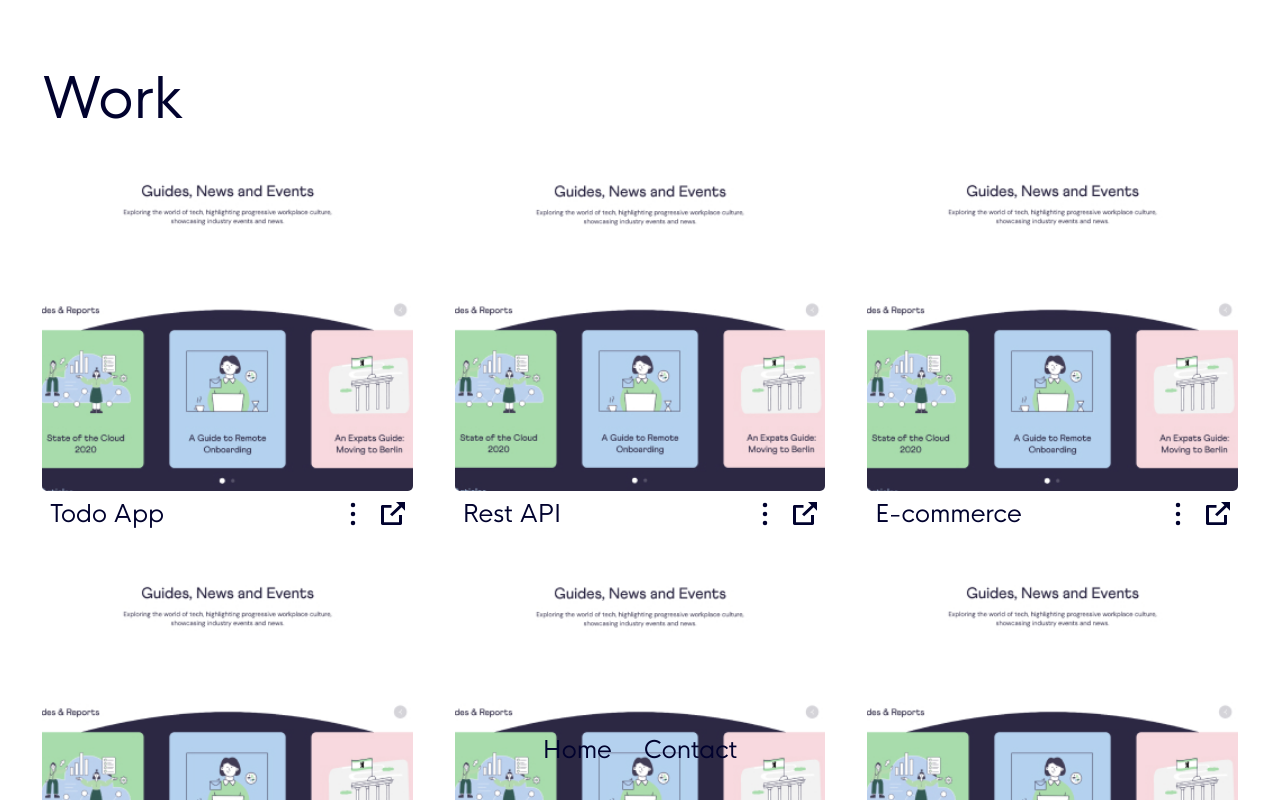
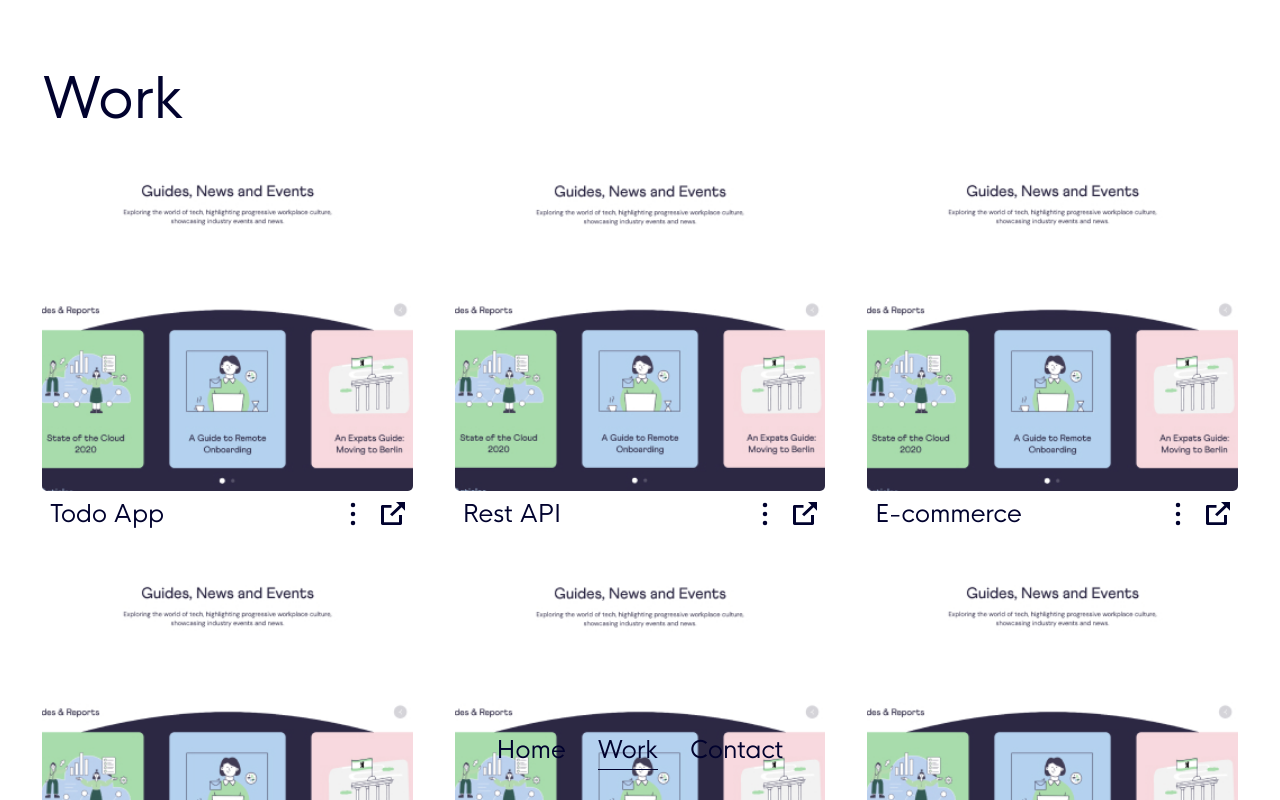
Before and after one commit to NuckFuggets/portfolio, a Next.js app: page /work in a window 1280 px wide. Shown: the top 800 px of the page. Built offline with nearby package versions, Linux system fonts and the light colour scheme.

Commit message:
Changed Navigation

```diff
--- /dev/null
+++ b/components/Navigation.js
@@ -0,0 +1,65 @@
+import Link from "next/link";
+import { motion } from "framer-motion";
+import styled from "styled-components";
+
+const Nav = styled.nav`
+  display: flex;
+  position: fixed;
+  bottom: 0;
+  left: 0;
+  width: 100%;
+  color: ${(props) => (props.light ? "#fff" : "#01022e")};
+  font-size: 24px;
+  align-items: center;
+  justify-content: center;
+  margin-bottom: 32px;
+`;
+
+const LinkSpacer = styled.span`
+  margin-left: 32px;
+  display: inline-block;
+`;
+
+const ActiveMenuItem = styled.span`
+  border-bottom: 1px solid black;
+  padding-bottom: 4px;
+  border-color: ${(props) => (props.light ? "#fff" : "#01022e")};
+`;
+
+const routes = [
+  {
+    route: "/",
+    name: "Home",
+  },
+  {
+    route: "/work",
+    name: "Work",
+  },
+  {
+    route: "/contact",
+    name: "Contact",
+  },
+];
+
+export default function Navigation({ currentRoute = "", light = false }) {
+  const routesLength = routes.length;
+
+  const navItems = routes.map(({ route, name }, index) => {
+    let navItem = (
+      <div key={route}>
+        <Link key={route} href={route}>
+          {route == currentRoute ? (
+            <ActiveMenuItem light={light}>{name}</ActiveMenuItem>
+          ) : (
+            name
+          )}
+        </Link>
+        {routesLength != index + 1 ? <LinkSpacer></LinkSpacer> : ""}
+      </div>
+    );
+
+    return navItem;
+  });
+
+  return <Nav light={light}>{navItems}</Nav>;
+}
--- a/pages/_app.js
+++ b/pages/_app.js
@@ -11,7 +11,7 @@ function MyApp({ Component, pageProps, router }) {
         animate={{ opacity: 1, y: 0 }}
         exit={{ opacity: 0, y: -40 }}
       >
-        <Component {...pageProps} />
+        <Component {...pageProps} router={router} />
       </motion.div>
     </AnimatePresence>
   );
--- a/pages/work.js
+++ b/pages/work.js
@@ -1,8 +1,14 @@
 import Card from "../components/Card";
 import Head from "next/head";
-import Link from "next/link";
+import Navigation from "../components/Navigation";
 import data from "../data/work.json";
+import { motion } from "framer-motion";
 import styled from "styled-components";
+
+const Main = styled.main`
+  min-height: 100vh;
+  width: 100%;
+`;
 
 const Container = styled.div`
   max-width: 1218px;
@@ -22,13 +28,14 @@ const Title = styled.h1`
   font-weight: normal;
   font-size: 56px;
   line-height: 71px;
-  margin-top: 64px;
+  padding-top: 64px;
   margin-bottom: 32px;
 
   @media (max-width: 768px) {
     margin-top: 32px;
     margin-bottom: 16px;
     font-size: 48px;
+    padding-top: 32px;
   }
 `;
 
@@ -40,63 +47,23 @@ const Grid = styled.div`
   margin-bottom: 32px;
 `;
 
-const Nav = styled.nav`
-  display: flex;
-  position: fixed;
-  bottom: 0;
-  left: 0;
-  width: 100%;
-  color: #01022e;
-  font-size: 24px;
-  align-items: center;
-  justify-content: center;
-  margin-bottom: 32px;
-`;
+export default function Work({ router }) {
+  const gridItems = data.items.map((item) => (
+    <Card key={item.id} {...item}></Card>
+  ));
 
-const LinkSpacer = styled.span`
-  margin-left: 32px;
-  display: inline-block;
-`;
-
-export default function About() {
   return (
+    <Main>
       <Container>
         <Head>
           <title>Work - Joren Rothman</title>
           <link rel="icon" href="/favicon.ico" />
-        <link
-          rel="preload"
-          as="font"
-          crossOrigin="anonymous"
-          href="/fonts/HKNova-Bold.woff2"
-        />
-        <link
-          rel="preload"
-          as="font"
-          crossOrigin="anonymous"
-          href="/fonts/HKNova-Regular.woff2"
-        />
-        <link
-          rel="preload"
-          as="font"
-          crossOrigin="anonymous"
-          href="/fonts/HKNova-HeavyR.woff2"
-        />
         </Head>
 
-      <main>
         <Title>Work</Title>
-        <Grid>
-          {data.items.map((item) => (
-            <Card key={item.id} {...item}></Card>
-          ))}
-        </Grid>
-        <Nav>
-          <Link href="/">Home</Link>
-          <LinkSpacer></LinkSpacer>
-          <Link href="/contact">Contact</Link>
-        </Nav>
-      </main>
+        <Grid>{gridItems}</Grid>
+        <Navigation currentRoute={router.route}></Navigation>
       </Container>
+    </Main>
   );
 }
```
Also changed, not shown: pages/contact.js (+3 -24 lines), pages/index.js (+3 -24 lines). Lines whose indentation alone changed are shown as unchanged.
